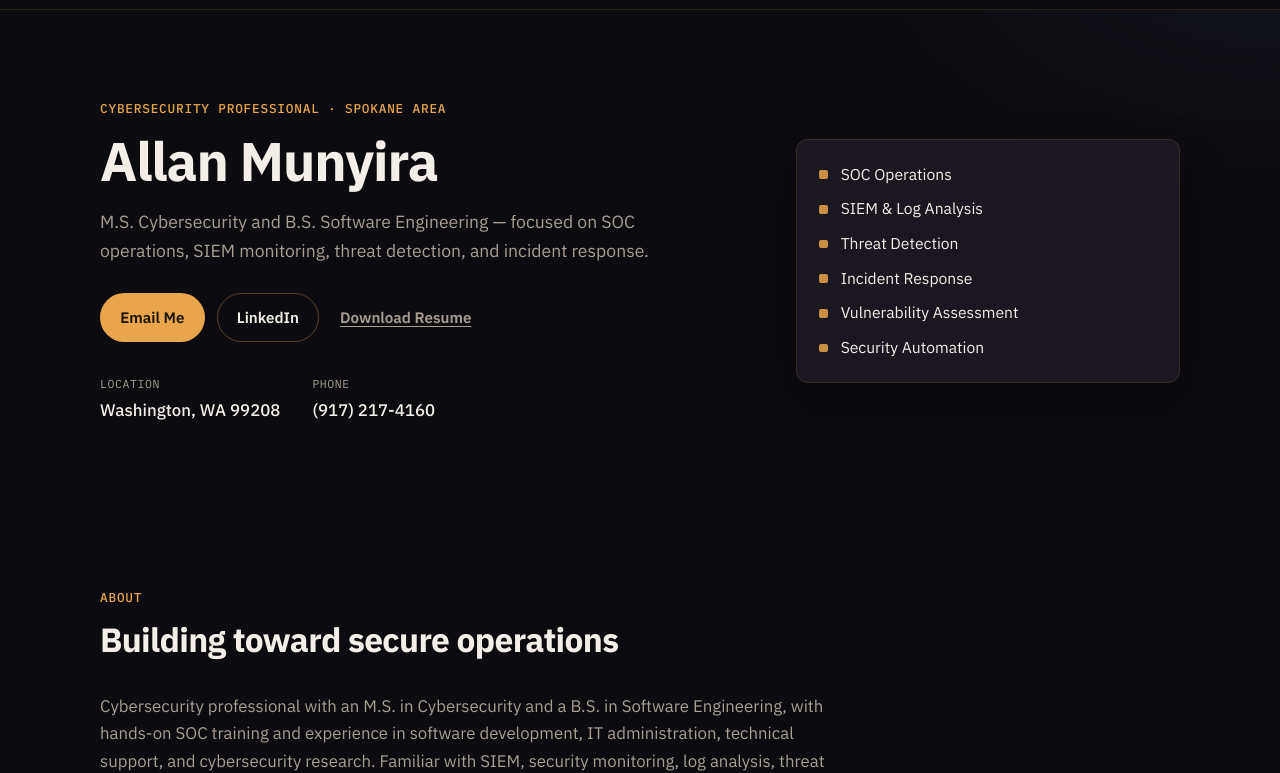
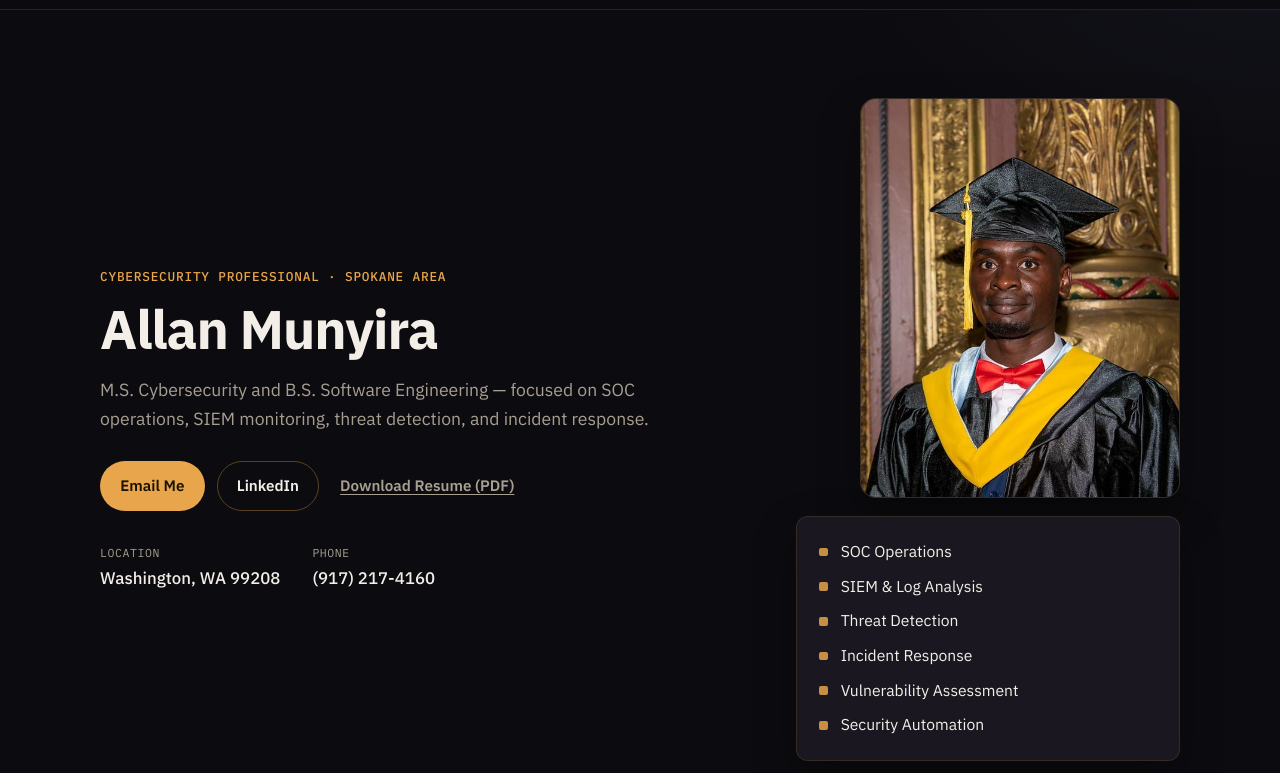
Before and after one commit to ataallan/allan-munyira-portfolio, a plain HTML site: page index.html in a window 1280 px wide. Shown: the part 54-827 px from the top of the page. Drawn offline with Linux system fonts and the light colour scheme.

Commit message:
Add profile photo and PDF resume
Hero portrait and primary PDF download alongside the Word resume.

```diff
--- a/css/styles.css
+++ b/css/styles.css
@@ -340,6 +340,32 @@
 
 .hero-meta a:hover {
   color: var(--accent);
+}
+
+.hero-aside {
+  display: grid;
+  gap: 1.15rem;
+  align-content: start;
+}
+
+.hero-photo {
+  margin: 0;
+  border-radius: calc(var(--radius) + 4px);
+  overflow: hidden;
+  border: 1px solid var(--border);
+  background: var(--bg-card);
+  box-shadow: 0 18px 40px rgba(0, 0, 0, 0.35);
+  aspect-ratio: 4 / 5;
+  max-width: 320px;
+  justify-self: end;
+}
+
+.hero-photo img {
+  display: block;
+  width: 100%;
+  height: 100%;
+  object-fit: cover;
+  object-position: center top;
 }
 
 .hero-panel {
@@ -824,3 +850,11 @@
   line-height: 1.45;
   color: var(--text);
 }
+
+
+@media (max-width: 800px) {
+  .hero-photo {
+    max-width: 260px;
+    justify-self: start;
+  }
+}
--- a/index.html
+++ b/index.html
@@ -6,6 +6,11 @@
   <meta name="description" content="Allan Munyira — Cybersecurity professional. M.S. Cybersecurity, B.S. Software Engineering. SOC operations, SIEM, incident response. Spokane / Washington, WA.">
   <meta name="author" content="Allan Munyira">
   <meta name="theme-color" content="#0c0b0f">
+  <meta property="og:title" content="Allan Munyira | Cybersecurity Professional">
+  <meta property="og:description" content="SOC operations, SIEM, threat detection, and incident response.">
+  <meta property="og:type" content="website">
+  <meta property="og:image" content="assets/allan-munyira-photo.jpg">
+  <meta name="twitter:card" content="summary_large_image">
   <title>Allan Munyira | Cybersecurity Professional</title>
   <link rel="preconnect" href="https://fonts.googleapis.com">
   <link rel="preconnect" href="https://fonts.gstatic.com" crossorigin>
@@ -53,7 +58,7 @@
           <div class="hero-actions">
             <a class="btn btn-primary" href="mailto:munyiraallan@gmail.com">Email Me</a>
             <a class="btn btn-secondary" href="https://www.linkedin.com/in/allan-munyira/" target="_blank" rel="noopener noreferrer">LinkedIn</a>
-            <a class="btn btn-ghost" href="assets/Allan-Munyira-Resume.docx" download>Download Resume</a>
+            <a class="btn btn-ghost" href="assets/Allan-Munyira-Resume.pdf" download>Download Resume (PDF)</a>
           </div>
           <dl class="hero-meta">
             <div>
@@ -66,7 +71,18 @@
             </div>
           </dl>
         </div>
-        <aside class="hero-panel" aria-label="Focus areas">
+        <aside class="hero-aside" aria-label="Profile photo and focus areas">
+          <figure class="hero-photo">
+            <img
+              src="assets/allan-munyira-photo.jpg"
+              alt="Allan Munyira in graduation attire"
+              width="480"
+              height="600"
+              loading="eager"
+              decoding="async"
+            >
+          </figure>
+          <div class="hero-panel" aria-label="Focus areas">
             <h2 class="visually-hidden">Focus areas</h2>
             <ul class="focus-list">
               <li>SOC Operations</li>
@@ -76,6 +92,7 @@
               <li>Vulnerability Assessment</li>
               <li>Security Automation</li>
             </ul>
+          </div>
         </aside>
       </div>
     </section>
@@ -321,7 +338,8 @@
                 <span>Washington, WA 99208</span>
               </li>
             </ul>
-            <a class="btn btn-secondary" href="assets/Allan-Munyira-Resume.docx" download>Download Resume (.docx)</a>
+            <a class="btn btn-secondary" href="assets/Allan-Munyira-Resume.pdf" download>Download Resume (PDF)</a>
+            <a class="btn btn-ghost" href="assets/Allan-Munyira-Resume.docx" download>Word (.docx)</a>
           </div>
           <form class="contact-form" action="mailto:munyiraallan@gmail.com" method="get" enctype="text/plain">
             <input type="hidden" name="subject" value="Portfolio inquiry — Allan Munyira">
```
Also changed, not shown: assets/allan-munyira-photo.jpg (added), 1 other file. Lines whose indentation alone changed are shown as unchanged.
